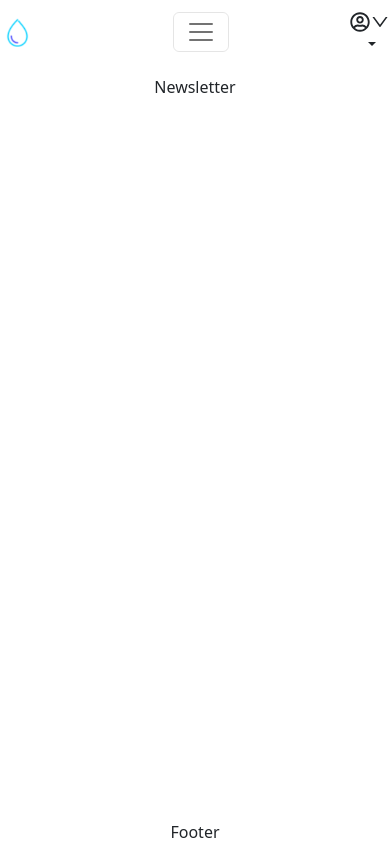
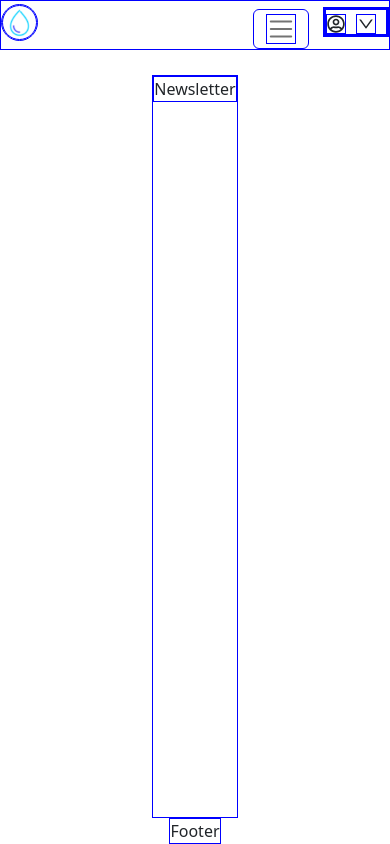
Before and after one commit to Brandon-Alvarez-03/Daily-Drip, a React (Create React App) app in the folder client/: page /newsletter in a window 390 px wide. Built offline with nearby package versions, Linux system fonts and the light colour scheme.

Commit message:
better css

```diff
--- a/client/src/App.css
+++ b/client/src/App.css
@@ -8,6 +8,11 @@
   width: 100vw;
 }
 
+.App * {
+  border: 1px solid blue
+}
+
 .main {
-  margin: 75px;
+  margin-top: 75px;
+  height: 100%;
 }
--- a/client/src/components/Nav/Nav.css
+++ b/client/src/components/Nav/Nav.css
@@ -0,0 +1,70 @@
+.nav-container {
+  height: var(--app-height-variable);
+  width: 100%;
+  box-sizing: border-box;
+  z-index: 999;
+  background-color: white;
+}
+
+.logo {
+  border-radius: 100%;
+  padding: 0;
+  margin: 0;
+}
+
+.logo * {
+  padding: 0;
+  margin: 0;
+  border-radius: 100%;
+}
+
+.nav {
+  display: flex;
+  flex-direction: row;
+  align-items: center;
+}
+
+.nav-icon {
+  margin-right: 10px;
+  cursor: pointer;
+}
+
+.dropdown-toggle::after {
+  display: none !important;
+}
+
+.dropdown-text {
+  margin: 0;
+}
+
+.nav-toggler {
+  cursor: pointer;
+  position: absolute;
+  top: 16px;
+  right: 75px;
+  margin-right: 5px;
+}
+
+@media screen and (max-width: 576px) {
+  .dropdown {
+    position: absolute;
+    top: 6px;
+    right: 0;
+  }
+
+  .logo {
+    margin-top: -5px;
+  }
+
+  .nav-toggler {
+    top: 8px;
+  }
+
+  .nav {
+    flex-direction: column;
+  }
+
+  .nav * {
+    margin-top: 3px;
+  }
+}
--- a/client/src/components/Nav/Nav.jsx
+++ b/client/src/components/Nav/Nav.jsx
@@ -7,12 +7,13 @@ import {Navbar, Nav, NavDropdown} from "react-bootstrap";
 import {LinkContainer} from "react-router-bootstrap";
 import logo from "../../assets/logos/droplet.png";
 import "bootstrap/dist/css/bootstrap.css";
+import "./Nav.css"
 
 function NavBar() {
   return (
     <Navbar expand="md" className={"nav-container"} fixed="top">
       {/* <Link to="/"> */}
-        <Navbar.Brand>
+        <Navbar.Brand className="logo">
           <img src={logo} alt="that logo boiii" style={{height: 35}} />
         </Navbar.Brand>
       {/* </Link> */}
```
